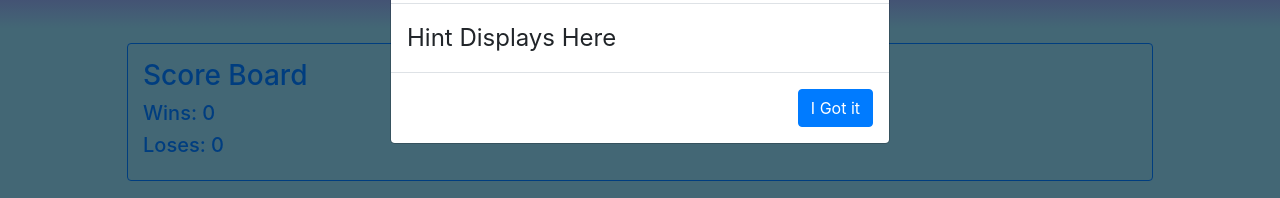
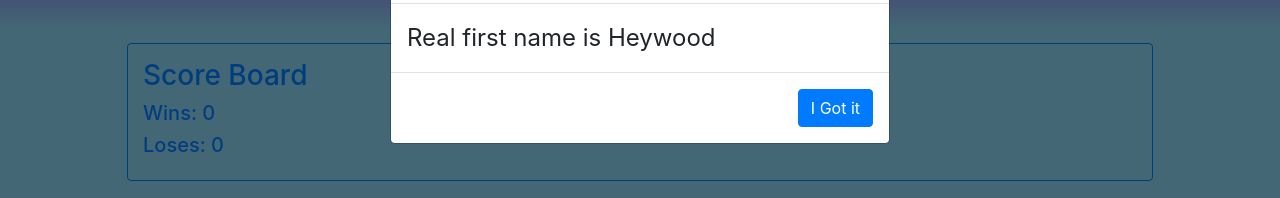
Before and after one commit to PlainOlFred/Word-Geuss-Game, a plain HTML site: page index.html in a window 1280 px wide. Both pictures are taken after a click on the button "Get Hint". Shown: the part 88-286 px from the top of the page. Drawn offline with nearby package versions, Linux system fonts and the light colour scheme.

Commit message:
add hints to directors

```diff
--- a/assets/javascript/game.js
+++ b/assets/javascript/game.js
@@ -11,27 +11,27 @@ document.addEventListener("DOMContentLoaded", function () {
   const game = {
     wordBank: {
       allen: {
-        hint: "Allen hint",
+        hint: "Real first name is Heywood",
         poster: "https://via.placeholder.com/150x200",
       },
       cameron: {
-        hint: "cameron hint",
+        hint: "Deep Sea Diver",
         poster: "https://via.placeholder.com/150x200",
       },
       hitchcock: {
-        hint: "hitchcock hint",
+        hint: "Black and White Horror",
         poster: "https://via.placeholder.com/150x200",
       },
       scorese: {
-        hint: "scorese hint",
+        hint: "Embraces Italian-American Heritage",
         poster: "https://via.placeholder.com/150x200",
       },
       spielberg: {
-        hint: "spielberg hint",
+        hint: "duunnn dunnn... duuuunnnn duun... duuunnnnnnnn dun ",
         poster: "https://via.placeholder.com/150x200",
       },
       tarantino: {
-        hint: "tarantino hint",
+        hint: "(90's non-linear director)",
         poster: "https://via.placeholder.com/150x200",
       },
     },
@@ -59,6 +59,8 @@ document.addEventListener("DOMContentLoaded", function () {
       this.startingGuesses = this.currentWordLetters.length - 3;
       this.remainingGuesses = this.startingGuesses;
       remainingGuess.textContent = this.remainingGuesses;
+
+      document.getElementById('hint-modal-text').textContent = this.wordBank[this.currentWordText].hint
     },
 
     // Game update after letter guess
--- a/index.html
+++ b/index.html
@@ -58,7 +58,7 @@
             <span aria-hidden="true">&times;</span>
             </button>
         </div>
-        <div class="modal-body">
+        <div id="hint-modal-text" class="modal-body">
             Hint Displays Here
         </div>
         <div class="modal-footer">
```
